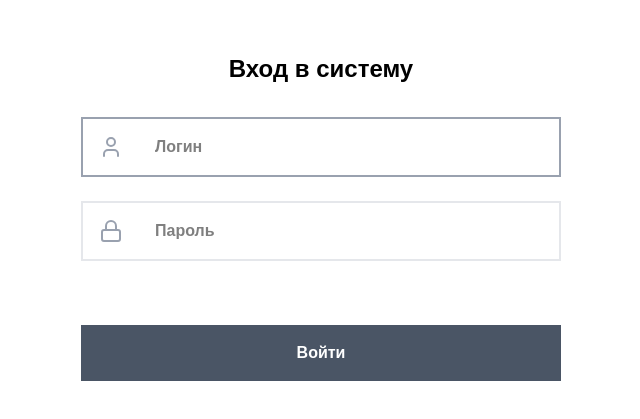
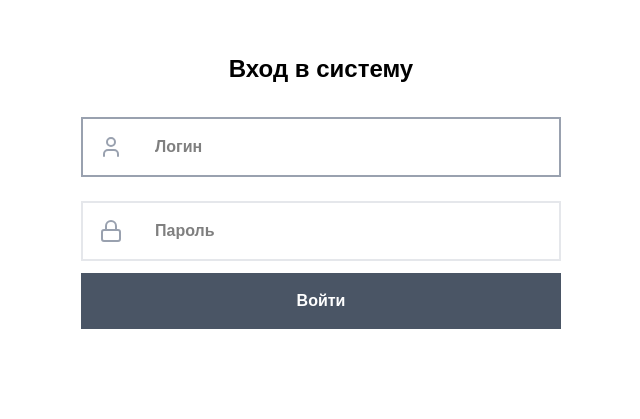
Before and after one commit to SoftTrackApp/web, a React (Vite) app: page /signin in a window 1280 px wide. Shown: the part 203-622 px from the top of the page, without its empty margins (319-959 px from the left). Built offline with nearby package versions, Linux system fonts and the light colour scheme.

Commit message:
feat: set and show backend error

```diff
--- a/src/pages/signin/ui/signin-form.tsx
+++ b/src/pages/signin/ui/signin-form.tsx
@@ -17,6 +17,7 @@ export function SigninForm() {
   const {
     register,
     handleSubmit,
+    setError,
     formState: { errors },
   } = useForm({ resolver: yupResolver(schema) });
 
@@ -29,6 +30,7 @@ export function SigninForm() {
       queryClient.invalidateQueries({ queryKey: ['currentUser'] });
       navigate({ to: '/' });
     },
+    onError: (error) => setError('root', error),
   });
 
   return (
@@ -49,11 +51,10 @@ export function SigninForm() {
         {errors.login && <span className="text-sm">{errors.login.message}</span>}
       </div>
 
-      <div className="mb-6">
+      <div className="mb-3">
         <Input
           type="password"
           placeholder="Пароль"
-          className="mb-10"
           autoComplete="current-password"
           icon={<Lock />}
           {...register('password')}
@@ -62,6 +63,8 @@ export function SigninForm() {
         {errors.password && <span className="text-sm">{errors.password.message}</span>}
       </div>
 
+      {errors.root && <span className="mb-3">{errors.root.message}</span>}
+
       <Button>Войти</Button>
     </form>
   );
```
